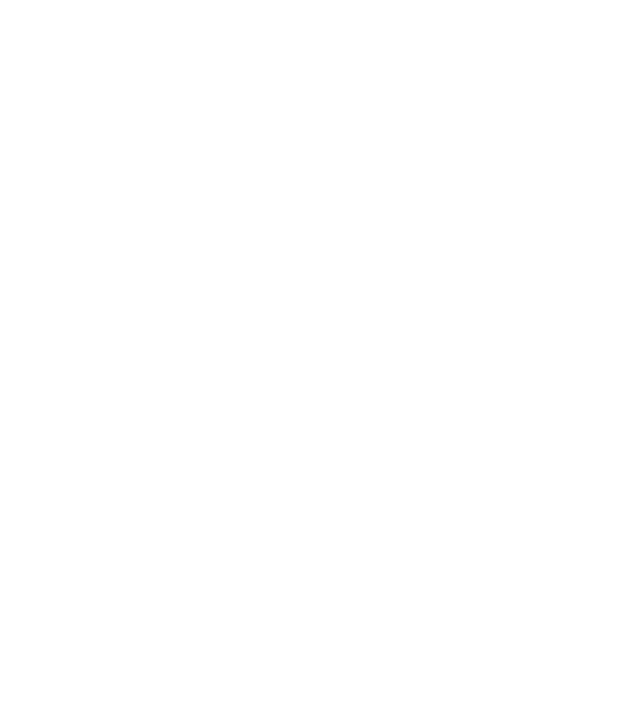
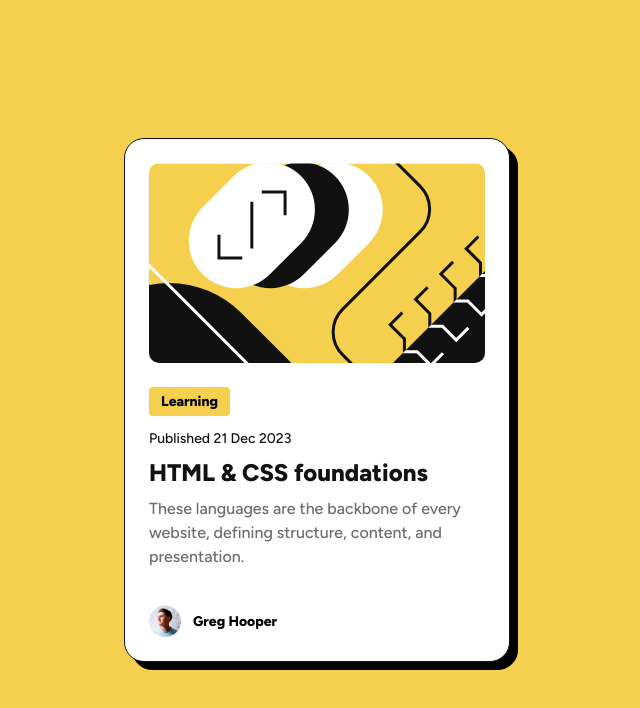
Before and after one commit to hirekarl/lab_3.3_bootstrap_refactor, a plain HTML site: page 02_blog_preview_card/index.html in a window 1280 px wide. Shown: the whole page, without its empty margins (323-963 px from the left). Drawn offline with Linux system fonts and the light colour scheme.

Commit message:
Completed Chalenge 2

```diff
--- a/02_blog_preview_card/index.html
+++ b/02_blog_preview_card/index.html
@@ -8,8 +8,51 @@
       name="description"
       content="Karl Johnson's submission for PS 2025-RTT-30 Lab 3.2/2: Blog Preview Card Challenge (Frontend Mentor)." />
     <title>
-      Lab 3.2 Challenge 2: Blog Preview Card Challenge - PS 2025-RTT-30 Karl Johnson
+      Lab 3.2 Challenge 2: Blog Preview Card Challenge - PS 2025-RTT-30 Karl
+      Johnson
     </title>
+    <link rel="icon" type="image/png" href="./images/favicon-32x32.png" />
+    <link rel="preconnect" href="https://fonts.googleapis.com" />
+    <link rel="preconnect" href="https://fonts.gstatic.com" crossorigin />
+    <link
+      href="https://fonts.googleapis.com/css2?family=Figtree:wght@300..900&display=swap"
+      rel="stylesheet" />
+    <link rel="stylesheet" href="style.css" />
   </head>
-  <body></body>
+  <body>
+    <main>
+      <div class="card-container">
+        <div class="card">
+          <div
+            role="img"
+            aria-label="A black, yellow, and white decorative geometric pattern."
+            class="blog-image"></div>
+          <div class="card-content">
+            <button class="btn-category figtree-bold">Learning</button>
+            <p class="publish-date figtree-medium">
+              Published <date datetime="2023-12-21">21 Dec 2023</date>
+            </p>
+            <div class="blog">
+              <h1 class="blog-title figtree-bold">
+                HTML &amp; CSS foundations
+              </h1>
+              <p class="blog-description figtree-medium">
+                These languages are the backbone of every website, defining
+                structure, content, and presentation.
+              </p>
+            </div>
+            <figure class="author">
+              <img
+                class="author-image"
+                src="./images/image-avatar.webp"
+                alt="Greg Hooper." />
+              <figcaption class="author-name figtree-bold">
+                Greg Hooper
+              </figcaption>
+            </figure>
+          </div>
+        </div>
+      </div>
+    </main>
+  </body>
 </html>
--- a/02_blog_preview_card/style.css
+++ b/02_blog_preview_card/style.css
@@ -0,0 +1,157 @@
+/* Globals */
+
+:root {
+    --color-yellow: hsl(47, 88%, 63%);
+    --color-white: hsl(0, 0%, 100%);
+    --color-gray-500: hsl(0, 0%, 42%);
+    --color-gray-950: hsl(0, 0%, 7%);
+    --color-black: rgba(0, 0, 0, 1);
+}
+
+/* Root */
+
+html, body {
+    margin: 0 auto;
+    padding: 0;
+}
+
+body {
+    height: 100vh;
+    width: auto;
+    background-color: var(--color-yellow);
+}
+
+/* Typography */
+
+.figtree-medium {
+  font-family: "Figtree", sans-serif;
+  font-optical-sizing: auto;
+  font-weight: 500;
+  font-style: normal;
+}
+
+.figtree-bold {
+  font-family: "Figtree", sans-serif;
+  font-optical-sizing: auto;
+  font-weight: 800;
+  font-style: normal;
+}
+
+/* Card */
+
+.card-container {
+    display: flex;
+    justify-content: center;
+    align-items: center;
+    position: absolute;
+    width: 100%;
+    margin: 0 auto;
+    top: 50%;
+    transform: translateY(-50%);
+}
+
+.card {
+    background-color: var(--color-white);
+    border: 1px solid var(--color-gray-950);
+    border-radius: 20px;
+    margin: 0 auto;
+    padding: 0;
+    height: 522px;
+    width: 384px;
+    filter: drop-shadow(8px 8px 0px var(--color-black));
+}
+
+@media screen and (max-width: 375px) {
+    .card {
+        height: 501px;
+        width: 327px;
+    }
+}
+
+/* Blog */
+
+.blog-image {
+    margin: 24px;
+    height: 200px;
+    width: 336px;
+    border-radius: 10px;
+    background: url('./images/illustration-article.svg');
+    background-size: cover;
+    background-repeat: no-repeat;
+}
+
+@media screen and (max-width: 375px) {
+    .blog-image {
+        height: 200px;
+        width: 279px;
+    }
+}
+
+.card-content {
+    margin: 0 24px 0 24px;
+    padding: 0;
+    max-width: 100%;
+}
+
+.btn-category {
+    font-size: 14px;
+    line-height: 150%;
+    padding: 4px 12px 4px 12px;
+    margin-bottom: 6px;
+    background-color: var(--color-yellow);
+    border-radius: 4px;
+    border: 0px solid var(--color-black);
+}
+
+.publish-date {
+    color: var(--color-gray-950);
+    font-size: 14px;
+    line-height: 150%;
+    margin-top: 6px;
+    margin-bottom: 6px;
+}
+
+.blog {
+    margin: 0 auto 24px auto;
+    max-width: 100%;
+}
+
+.blog-title {
+    color: var(--color-gray-950);
+    font-size: 24px;
+    line-height: 150%;
+    margin-top: 6px;
+    margin-bottom: 6px;
+    max-width: 100%;
+}
+
+.blog-description {
+    color: var(--color-gray-500);
+    font-size: 16px;
+    line-height: 150%;
+    margin-top: 6px;
+    margin-bottom: 0;
+    max-width: 100%;
+}
+
+/* Author */
+
+.author {
+    position: absolute;
+    bottom: 24px;
+    margin: 0;
+    display: flex;
+    flex-direction: row;
+    align-items: center;
+    gap: 12px;
+}
+
+.author-image {
+    width: 32px;
+    height: 32px;
+}
+
+.author-name {
+    font-size: 14px;
+    line-height: 150%;
+}
```
Also changed, not shown: 02_blog_preview_card/images/favicon-32x32.png (added), 02_blog_preview_card/images/illustration-article.svg (added), 02_blog_preview_card/images/image-avatar.webp (added).
